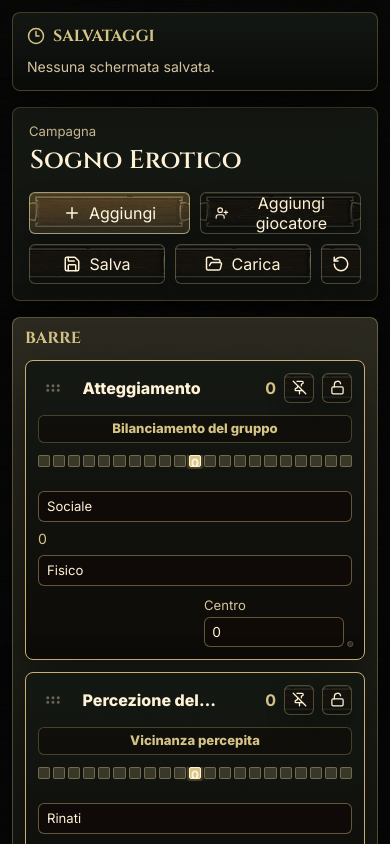
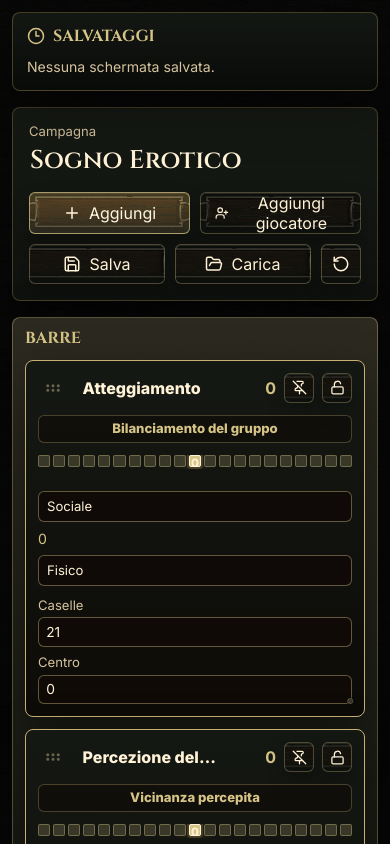
Before and after one commit to Maxilboss93/masterClock, a React (Vite) app: page / in a window 390 px wide. Shown: the top 844 px of the page. Built offline with nearby package versions, Linux system fonts and the light colour scheme.

Commit message:
Allow custom bar cell counts

```diff
--- a/src/App.tsx
+++ b/src/App.tsx
@@ -8,6 +8,7 @@ import { TrackRail } from './components/TrackRail'
 import { campaignReducer } from './state/campaignReducer'
 import { defaultCampaign } from './state/defaultCampaign'
 import { campaignToJson, downloadCampaignJson, parseCampaignJson } from './state/jsonPersistence'
+import { getCenteredTrackRange } from './state/numbers'
 import { loadSavedScenes, makeSavedScene, saveSavedScenes } from './state/savedScenes'
 import { loadStoredCampaign, saveStoredCampaign } from './state/storage'
 import type { BoardTrack, Clock, PlayerCard } from './types/campaign'
@@ -43,12 +44,15 @@ function App() {
         } & Pick<Clock, 'type' | 'name' | 'graphLabel' | 'segments' | 'color'>)
       | ({
           kind: 'track'
-        } & Pick<BoardTrack, 'name' | 'graphLabel' | 'leftLabel' | 'centerLabel' | 'rightLabel'>),
+        } & Pick<BoardTrack, 'name' | 'graphLabel' | 'leftLabel' | 'centerLabel' | 'rightLabel'> & {
+            cells: number
+          }),
   ) => {
     const nextIndex =
       campaign.clocks.length + campaign.boardTracks.length + campaign.playerCards.length + 1
 
     if (draft.kind === 'track') {
+      const range = getCenteredTrackRange(draft.cells)
       const track: BoardTrack = {
         id: `board-track-${Date.now()}`,
         name: draft.name,
@@ -56,8 +60,8 @@ function App() {
         leftLabel: draft.leftLabel,
         centerLabel: draft.centerLabel,
         rightLabel: draft.rightLabel,
-        min: -10,
-        max: 10,
+        min: range.min,
+        max: range.max,
         value: 0,
         position: {
           x: 36 + ((nextIndex - 1) % 3) * 44,
--- a/src/components/AddClockModal.tsx
+++ b/src/components/AddClockModal.tsx
@@ -1,5 +1,5 @@
 import { useState } from 'react'
-import { normalizeSegmentCount } from '../state/numbers'
+import { normalizeSegmentCount, normalizeTrackCellCount } from '../state/numbers'
 import type { ClockColor, ClockType } from '../types/campaign'
 
 type AddItemKind = 'clock' | 'track'
@@ -20,6 +20,7 @@ interface AddClockModalProps {
           kind: 'track'
           name: string
           graphLabel: string
+          cells: number
           leftLabel: string
           centerLabel: string
           rightLabel: string
@@ -35,6 +36,7 @@ export function AddClockModal({ onClose, onCreate }: AddClockModalProps) {
   const [name, setName] = useState('Nuovo clock')
   const [graphLabel, setGraphLabel] = useState('Avanzamento')
   const [segments, setSegments] = useState(6)
+  const [trackCells, setTrackCells] = useState(21)
   const [color, setColor] = useState<ClockColor>('gold')
   const [leftLabel, setLeftLabel] = useState('Sinistra')
   const [centerLabel, setCenterLabel] = useState('0')
@@ -52,6 +54,7 @@ export function AddClockModal({ onClose, onCreate }: AddClockModalProps) {
               kind: 'track',
               name: name.trim() || 'Nuova barra',
               graphLabel: graphLabel.trim() || 'Barra',
+              cells: trackCells,
               leftLabel: leftLabel.trim() || 'Sinistra',
               centerLabel: centerLabel.trim() || '0',
               rightLabel: rightLabel.trim() || 'Destra',
@@ -87,8 +90,8 @@ export function AddClockModal({ onClose, onCreate }: AddClockModalProps) {
               setGraphLabel(nextKind === 'track' ? 'Bilanciamento' : 'Avanzamento')
             }}
           >
-            <option value="clock">Clock / grafico</option>
-            <option value="track">Barra 21 caselle</option>
+            <option value="clock">Clock</option>
+            <option value="track">Barra</option>
           </select>
         </label>
 
@@ -147,6 +150,18 @@ export function AddClockModal({ onClose, onCreate }: AddClockModalProps) {
             </label>
           </>
         ) : (
+          <>
+            <label>
+              Caselle
+              <input
+                type="number"
+                min={2}
+                value={trackCells}
+                onChange={(event) =>
+                  setTrackCells(normalizeTrackCellCount(Number(event.target.value)))
+                }
+              />
+            </label>
             <div className="track-draft-grid">
               <label>
                 Etichetta sinistra
@@ -154,13 +169,17 @@ export function AddClockModal({ onClose, onCreate }: AddClockModalProps) {
               </label>
               <label>
                 Centro
-              <input value={centerLabel} onChange={(event) => setCenterLabel(event.target.value)} />
+                <input
+                  value={centerLabel}
+                  onChange={(event) => setCenterLabel(event.target.value)}
+                />
               </label>
               <label>
                 Etichetta destra
                 <input value={rightLabel} onChange={(event) => setRightLabel(event.target.value)} />
               </label>
             </div>
+          </>
         )}
 
         <footer>
--- a/src/components/TrackToken.tsx
+++ b/src/components/TrackToken.tsx
@@ -1,5 +1,6 @@
 import { GripHorizontal, Lock, Pin, PinOff, Trash2, Unlock } from 'lucide-react'
 import type { RefObject } from 'react'
+import { getCenteredTrackRange, normalizeTrackCellCount } from '../state/numbers'
 import type { BoardTrack } from '../types/campaign'
 import { TrackSquares } from './TrackSquares'
 
@@ -24,6 +25,14 @@ export function TrackToken({
   onDelete,
   onTogglePinnedTop,
 }: TrackTokenProps) {
+  const cellCount = track.max - track.min + 1
+
+  const updateCellCount = (value: number) => {
+    const range = getCenteredTrackRange(normalizeTrackCellCount(value))
+
+    onUpdate(track.id, range)
+  }
+
   const beginDrag = (event: React.PointerEvent<HTMLButtonElement>) => {
     const boardElement = boardRef?.current
 
@@ -139,6 +148,15 @@ export function TrackToken({
 
       <div className="track-token-footer">
         <label>
+          Caselle
+          <input
+            type="number"
+            min={2}
+            value={cellCount}
+            onChange={(event) => updateCellCount(Number(event.target.value))}
+          />
+        </label>
+        <label>
           Centro
           <input
             value={track.centerLabel}
--- a/src/state/numbers.ts
+++ b/src/state/numbers.ts
@@ -5,3 +5,21 @@ export function normalizeSegmentCount(value: number) {
 
   return Math.max(2, Math.round(value))
 }
+
+export function normalizeTrackCellCount(value: number) {
+  if (!Number.isFinite(value)) {
+    return 2
+  }
+
+  return Math.max(2, Math.round(value))
+}
+
+export function getCenteredTrackRange(cellCount: number) {
+  const normalizedCellCount = normalizeTrackCellCount(cellCount)
+  const min = -Math.floor(normalizedCellCount / 2)
+
+  return {
+    min,
+    max: min + normalizedCellCount - 1,
+  }
+}
--- a/src/styles/app.css
+++ b/src/styles/app.css
@@ -684,7 +684,7 @@
 
 .track-token-footer {
   display: grid;
-  grid-template-columns: minmax(96px, 140px) auto;
+  grid-template-columns: repeat(2, minmax(82px, 120px)) auto;
   gap: 8px;
   align-items: end;
   justify-content: end;
@@ -929,6 +929,7 @@
   }
 
   .track-token .track-label-row,
+  .track-token-footer,
   .track-draft-grid,
   .player-track-form,
   .player-track-controls {
```
Also changed, not shown: 1 other file (tests, documents, lock files or other folders). Lines whose indentation alone changed are shown as unchanged.
